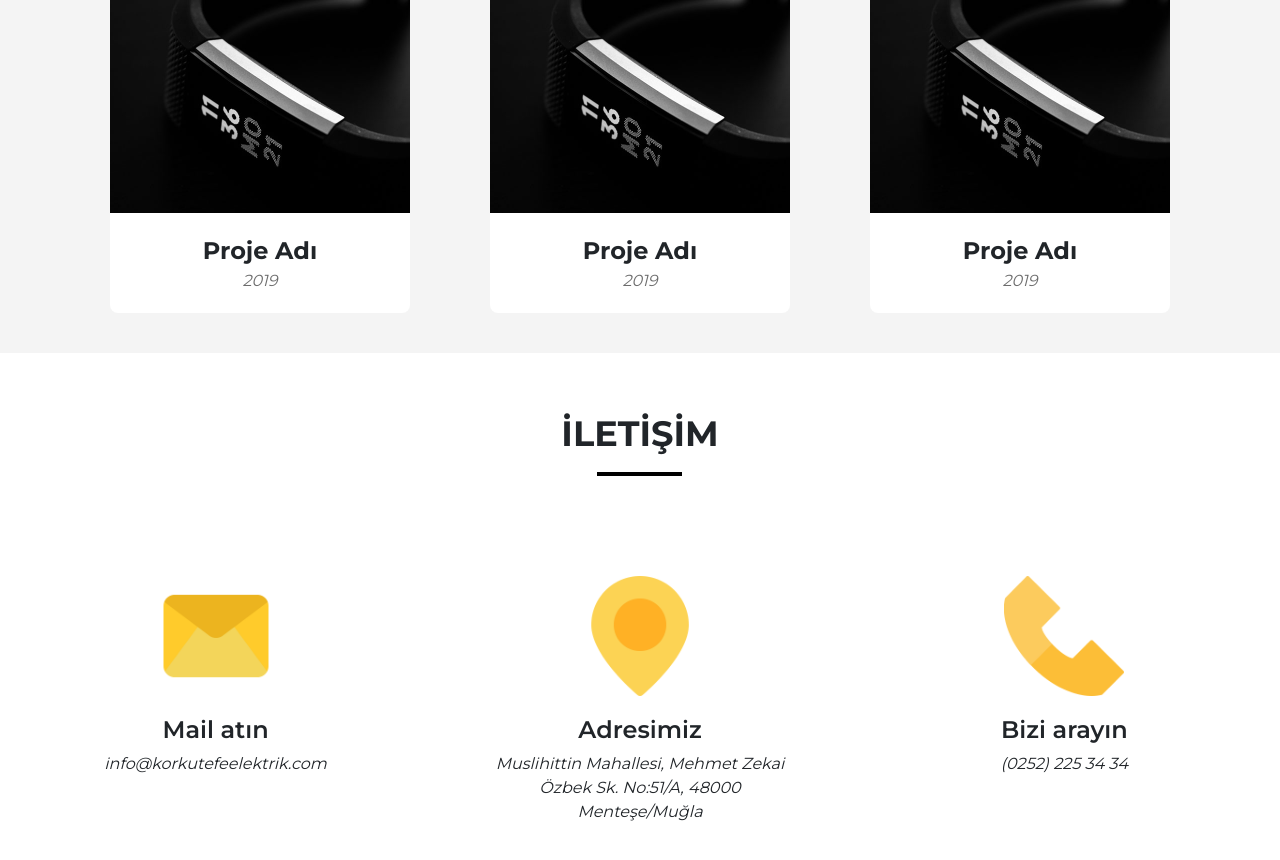
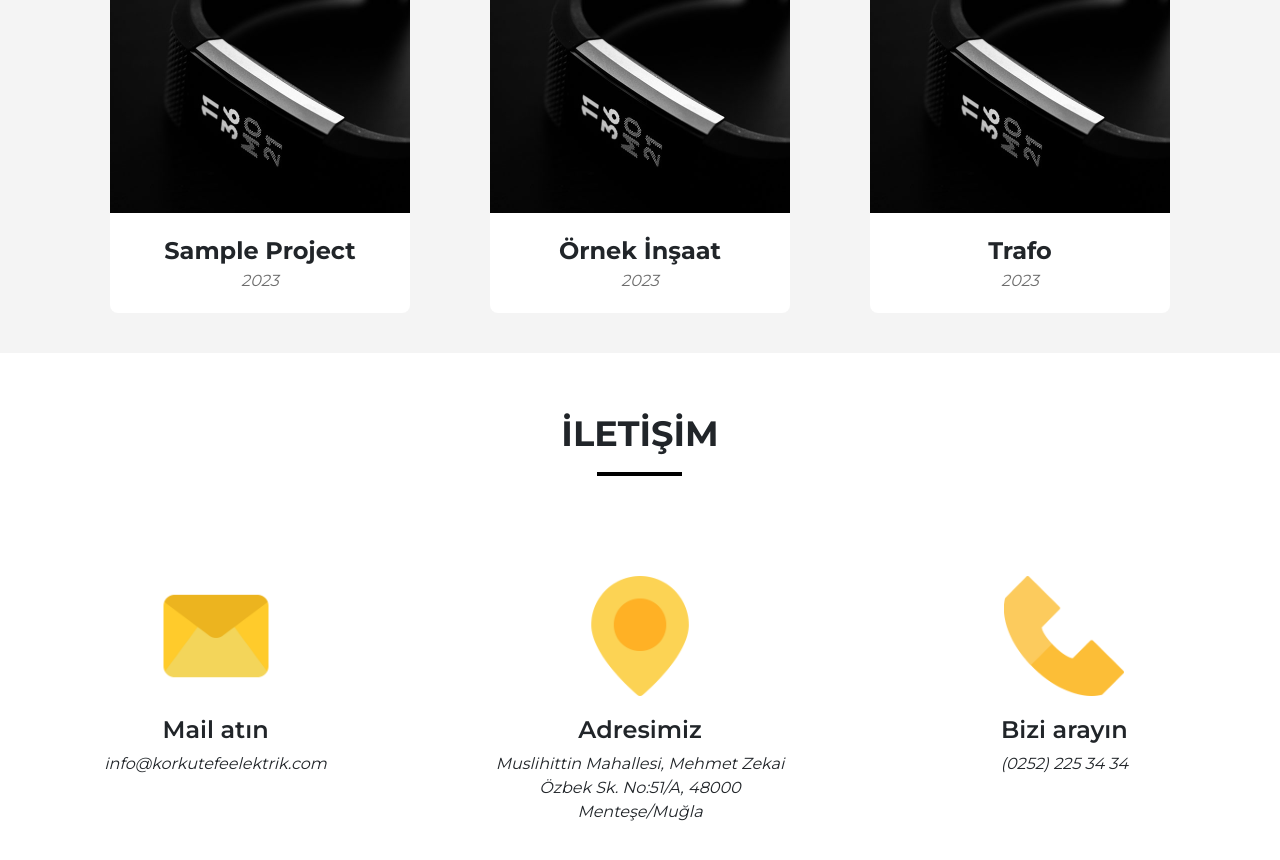
Before and after one commit to erenaygunn/korkutefe-elektrik, a React (Vite) app: page / in a window 1280 px wide. Shown: the part 2131-2991 px from the top of the page. Built offline with nearby package versions, Linux system fonts and the light colour scheme.

Commit message:
projects

```diff
--- a/src/components/Projeler/Projeler.jsx
+++ b/src/components/Projeler/Projeler.jsx
@@ -37,8 +37,8 @@ const Projeler = () => {
                 </div>
             </a>
             <div className="proje-caption">
-              <p className='proje-title'>Proje Adı</p>
-              <p className='proje-date'>2019</p>
+              <p className='proje-title'>Sample Project</p>
+              <p className='proje-date'>2023</p>
             </div>
           </div>
           <div className="proje" data-aos="fade-up">
@@ -49,8 +49,8 @@ const Projeler = () => {
                 </div>
             </a>
             <div className="proje-caption">
-              <p className='proje-title'>Proje Adı</p>
-              <p className='proje-date'>2019</p>
+              <p className='proje-title'>Örnek İnşaat</p>
+              <p className='proje-date'>2023</p>
             </div>
           </div>
           <div className="proje" data-aos="fade-up">
@@ -61,8 +61,8 @@ const Projeler = () => {
                 </div>
             </a>
             <div className="proje-caption">
-              <p className='proje-title'>Proje Adı</p>
-              <p className='proje-date'>2019</p>
+              <p className='proje-title'>Trafo</p>
+              <p className='proje-date'>2023</p>
             </div>
           </div>
         </div>
@@ -74,13 +74,13 @@ const Projeler = () => {
         <Modal.Body>
         <Carousel>
           <Carousel.Item>
-            <img src={trafo} alt='' width='500px'/>
+            <img src={trafo} alt='' width='100%'/>
           </Carousel.Item>
           <Carousel.Item>
-            <img src={trafo} alt='' width='500px'/>
+            <img src={trafo} alt='' width='100%'/>
           </Carousel.Item>
           <Carousel.Item>
-            <img src={trafo} alt='' width='500px'/>
+            <img src={trafo} alt='' width='100%'/>
           </Carousel.Item>
         </Carousel>
         </Modal.Body>
```
